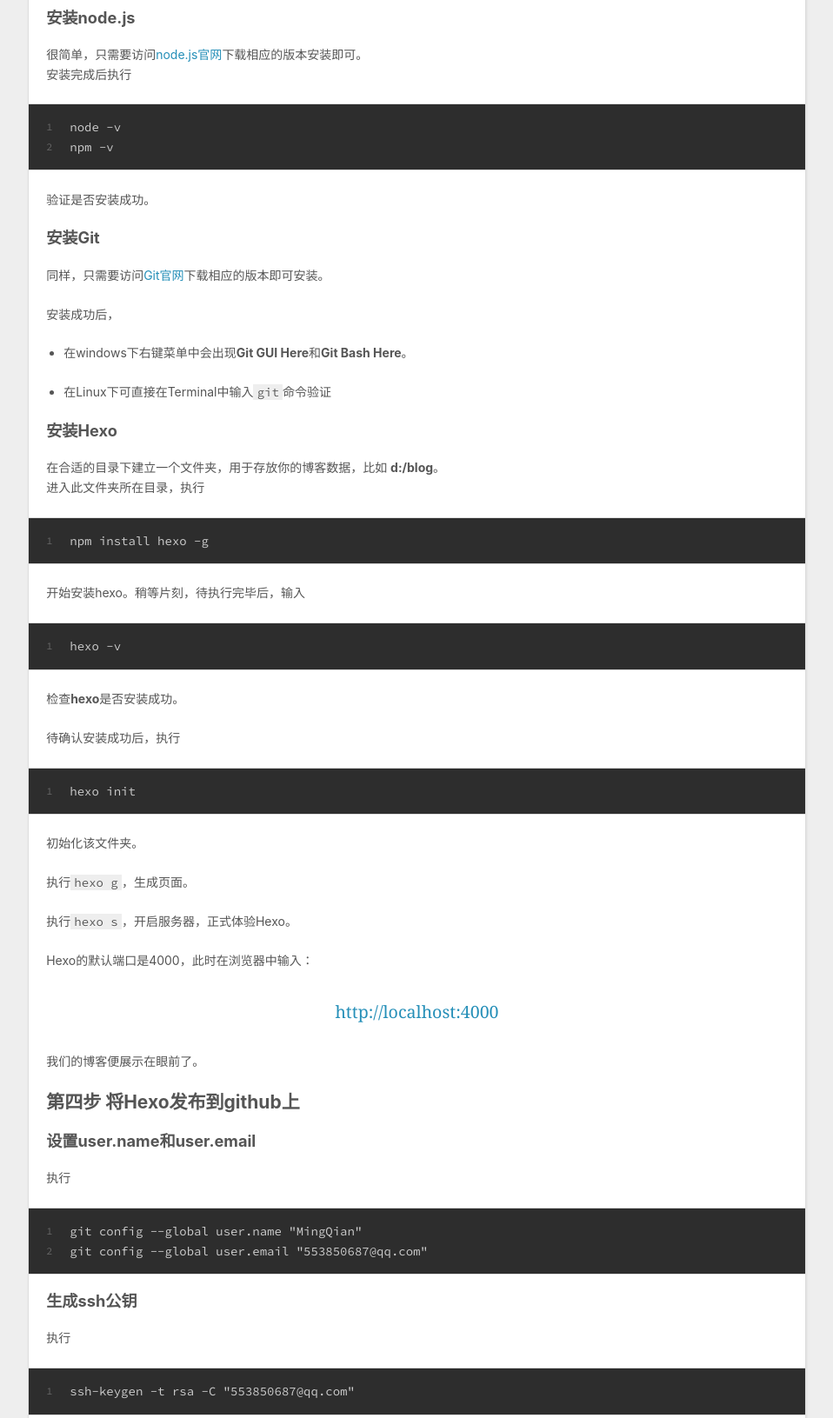
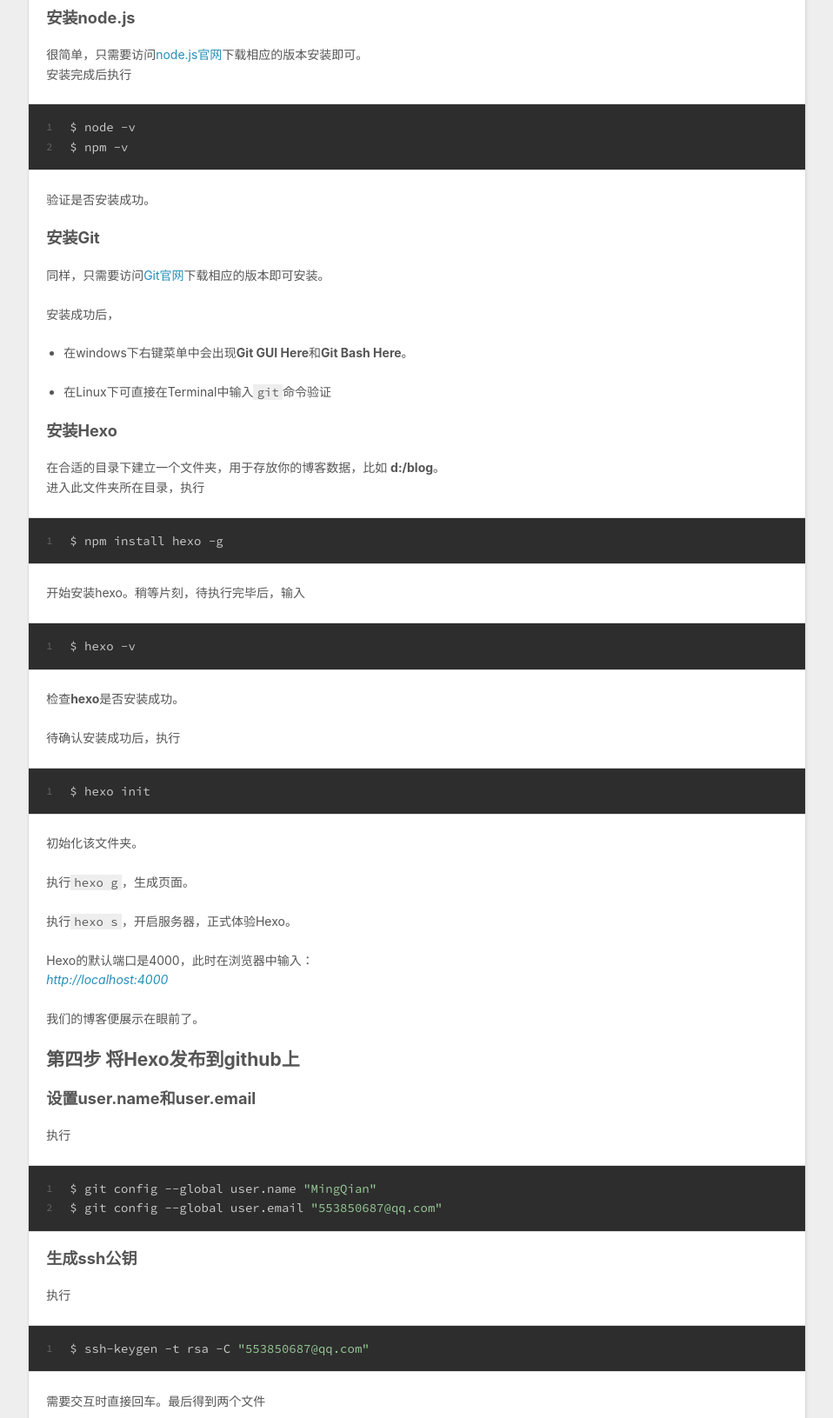
Before and after one commit to StrongRock/strongrock.github.io, a plain HTML site: page 2018-11-15/利用Hexo与github打造个人博客/index.html in a window 1280 px wide. Shown: the part 840-2471 px from the top of the page at 87% size, without its empty margins (8-966 px from the left). Drawn offline with nearby package versions, Linux system fonts and the light colour scheme.

Commit message:
Site updated: 2018-11-15 23:28:07

```diff
--- a/2018-11-15/利用Hexo与github打造个人博客/index.html
+++ b/2018-11-15/利用Hexo与github打造个人博客/index.html
@@ -14,7 +14,7 @@
 <meta property="og:site_name" content="StrongRock">
 <meta property="og:description" content="第一步 注册github在github上注册一个账号，当然，如果已经有了github账号则可以跳过这一步。 第二步 新建一个repository新的仓库的名字应为如下形式： 1账号名.github.io 进入当前仓库的setting页面，找到GitHub Pages，会发现一行提示：">
 <meta property="og:locale" content="default">
-<meta property="og:updated_time" content="2018-11-15T15:22:59.235Z">
+<meta property="og:updated_time" content="2018-11-15T15:27:59.397Z">
 <meta name="twitter:card" content="summary">
 <meta name="twitter:title" content="利用Hexo与github打造个人博客">
 <meta name="twitter:description" content="第一步 注册github在github上注册一个账号，当然，如果已经有了github账号则可以跳过这一步。 第二步 新建一个repository新的仓库的名字应为如下形式： 1账号名.github.io 进入当前仓库的setting页面，找到GitHub Pages，会发现一行提示：">
@@ -93,7 +93,7 @@
 <a id="more"></a>
 <p><em>Your site is published at <a href="https://strongrock.github.io/">https://strongrock.github.io/</a></em></p>
 <h2 id="第三步-配置本地环境"><a href="#第三步-配置本地环境" class="headerlink" title="第三步 配置本地环境"></a>第三步 配置本地环境</h2><h3 id="安装node-js"><a href="#安装node-js" class="headerlink" title="安装node.js"></a>安装node.js</h3><p>很简单，只需要访问<a href="https://nodejs.org/en/" target="_blank" rel="noopener">node.js官网</a>下载相应的版本安装即可。<br>安装完成后执行</p>
-<figure class="highlight plain"><table><tr><td class="gutter"><pre><span class="line">1</span><br><span class="line">2</span><br></pre></td><td class="code"><pre><span class="line">node -v</span><br><span class="line">npm -v</span><br></pre></td></tr></table></figure>
+<figure class="highlight bash"><table><tr><td class="gutter"><pre><span class="line">1</span><br><span class="line">2</span><br></pre></td><td class="code"><pre><span class="line">$ node -v</span><br><span class="line">$ npm -v</span><br></pre></td></tr></table></figure>
 <p>验证是否安装成功。</p>
 <h3 id="安装Git"><a href="#安装Git" class="headerlink" title="安装Git"></a>安装Git</h3><p>同样，只需要访问<a href="https://git-scm.com/" target="_blank" rel="noopener">Git官网</a>下载相应的版本即可安装。</p>
 <p>安装成功后，</p>
@@ -104,37 +104,34 @@
 </li>
 </ul>
 <h3 id="安装Hexo"><a href="#安装Hexo" class="headerlink" title="安装Hexo"></a>安装Hexo</h3><p>在合适的目录下建立一个文件夹，用于存放你的博客数据，比如 <strong>d:/blog</strong>。<br>进入此文件夹所在目录，执行</p>
-<figure class="highlight plain"><table><tr><td class="gutter"><pre><span class="line">1</span><br></pre></td><td class="code"><pre><span class="line">npm install hexo -g</span><br></pre></td></tr></table></figure>
+<figure class="highlight bash"><table><tr><td class="gutter"><pre><span class="line">1</span><br></pre></td><td class="code"><pre><span class="line">$ npm install hexo -g</span><br></pre></td></tr></table></figure>
 <p>开始安装hexo。稍等片刻，待执行完毕后，输入</p>
-<figure class="highlight plain"><table><tr><td class="gutter"><pre><span class="line">1</span><br></pre></td><td class="code"><pre><span class="line">hexo -v</span><br></pre></td></tr></table></figure>
+<figure class="highlight bash"><table><tr><td class="gutter"><pre><span class="line">1</span><br></pre></td><td class="code"><pre><span class="line">$ hexo -v</span><br></pre></td></tr></table></figure>
 <p>检查<strong>hexo</strong>是否安装成功。</p>
 <p>待确认安装成功后，执行</p>
-<figure class="highlight plain"><table><tr><td class="gutter"><pre><span class="line">1</span><br></pre></td><td class="code"><pre><span class="line">hexo init</span><br></pre></td></tr></table></figure>
+<figure class="highlight bash"><table><tr><td class="gutter"><pre><span class="line">1</span><br></pre></td><td class="code"><pre><span class="line">$ hexo init</span><br></pre></td></tr></table></figure>
 <p>初始化该文件夹。</p>
 <p>执行<code>hexo g</code>，生成页面。</p>
 <p>执行<code>hexo s</code>，开启服务器，正式体验Hexo。</p>
-<p>Hexo的默认端口是4000，此时在浏览器中输入：</p>
-<blockquote>
-<p><a href="http://localhost:4000" target="_blank" rel="noopener">http://localhost:4000</a></p>
-</blockquote>
+<p>Hexo的默认端口是4000，此时在浏览器中输入：<br><em><a href="http://localhost:4000" target="_blank" rel="noopener">http://localhost:4000</a></em></p>
 <p>我们的博客便展示在眼前了。</p>
 <h2 id="第四步-将Hexo发布到github上"><a href="#第四步-将Hexo发布到github上" class="headerlink" title="第四步 将Hexo发布到github上"></a>第四步 将Hexo发布到github上</h2><h3 id="设置user-name和user-email"><a href="#设置user-name和user-email" class="headerlink" title="设置user.name和user.email"></a>设置<strong>user.name</strong>和<strong>user.email</strong></h3><p>执行</p>
-<figure class="highlight plain"><table><tr><td class="gutter"><pre><span class="line">1</span><br><span class="line">2</span><br></pre></td><td class="code"><pre><span class="line">git config --global user.name &quot;MingQian&quot;</span><br><span class="line">git config --global user.email &quot;553850687@qq.com&quot;</span><br></pre></td></tr></table></figure>
+<figure class="highlight bash"><table><tr><td class="gutter"><pre><span class="line">1</span><br><span class="line">2</span><br></pre></td><td class="code"><pre><span class="line">$ git config --global user.name <span class="string">"MingQian"</span></span><br><span class="line">$ git config --global user.email <span class="string">"553850687@qq.com"</span></span><br></pre></td></tr></table></figure>
 <h3 id="生成ssh公钥"><a href="#生成ssh公钥" class="headerlink" title="生成ssh公钥"></a>生成ssh公钥</h3><p>执行</p>
-<figure class="highlight plain"><table><tr><td class="gutter"><pre><span class="line">1</span><br></pre></td><td class="code"><pre><span class="line">ssh-keygen -t rsa -C &quot;553850687@qq.com&quot;</span><br></pre></td></tr></table></figure>
+<figure class="highlight bash"><table><tr><td class="gutter"><pre><span class="line">1</span><br></pre></td><td class="code"><pre><span class="line">$ ssh-keygen -t rsa -C <span class="string">"553850687@qq.com"</span></span><br></pre></td></tr></table></figure>
 <p>需要交互时直接回车。最后得到两个文件</p>
 <figure class="highlight plain"><table><tr><td class="gutter"><pre><span class="line">1</span><br><span class="line">2</span><br></pre></td><td class="code"><pre><span class="line">id_rsa</span><br><span class="line">id_rsa.pub</span><br></pre></td></tr></table></figure>
 <p>这两个文件默认保存在当前用户目录下的<strong>.ssh</strong>目录中。</p>
 <h3 id="在github上设置SSH-Key"><a href="#在github上设置SSH-Key" class="headerlink" title="在github上设置SSH Key"></a>在github上设置SSH Key</h3><p>登陆github，在<strong>setting</strong>页面中进入<strong>SSH and GPG keys</strong>栏目，添加新的<strong>SSH Key</strong>。即，将<strong>id_ras.pub</strong>文件中的内容添加到SSH Keys中即可。</p>
 <p>在Git bash中执行：</p>
-<figure class="highlight plain"><table><tr><td class="gutter"><pre><span class="line">1</span><br></pre></td><td class="code"><pre><span class="line">git -T git@github.com</span><br></pre></td></tr></table></figure>
+<figure class="highlight bash"><table><tr><td class="gutter"><pre><span class="line">1</span><br></pre></td><td class="code"><pre><span class="line">$ git -T git@github.com</span><br></pre></td></tr></table></figure>
 <p>如果看到<code>Hi,【你的用户名】</code>，则表明SSH配置成功。</p>
 <h3 id="配置Deployment"><a href="#配置Deployment" class="headerlink" title="配置Deployment"></a>配置Deployment</h3><p>在hexo目录下，找到<strong>_config.yml</strong>文件,配置如下：</p>
 <figure class="highlight plain"><table><tr><td class="gutter"><pre><span class="line">1</span><br><span class="line">2</span><br><span class="line">3</span><br><span class="line">4</span><br></pre></td><td class="code"><pre><span class="line">deploy:</span><br><span class="line">  type: git</span><br><span class="line">  repo: git@github.com:StrongRock/strongrock.github.io.git</span><br><span class="line">  branch: master</span><br></pre></td></tr></table></figure>
 <h3 id="安装hexo的deploy拓展"><a href="#安装hexo的deploy拓展" class="headerlink" title="安装hexo的deploy拓展"></a>安装hexo的deploy拓展</h3><p>执行</p>
-<figure class="highlight plain"><table><tr><td class="gutter"><pre><span class="line">1</span><br></pre></td><td class="code"><pre><span class="line">npm install hexo-deployer-git --save</span><br></pre></td></tr></table></figure>
+<figure class="highlight bash"><table><tr><td class="gutter"><pre><span class="line">1</span><br></pre></td><td class="code"><pre><span class="line">$ npm install hexo-deployer-git --save</span><br></pre></td></tr></table></figure>
 <h3 id="发布到github"><a href="#发布到github" class="headerlink" title="发布到github"></a>发布到github</h3><p>执行</p>
-<figure class="highlight plain"><table><tr><td class="gutter"><pre><span class="line">1</span><br></pre></td><td class="code"><pre><span class="line">hexo g -d</span><br></pre></td></tr></table></figure>
+<figure class="highlight bash"><table><tr><td class="gutter"><pre><span class="line">1</span><br></pre></td><td class="code"><pre><span class="line">$ hexo g -d</span><br></pre></td></tr></table></figure>
 <p>此时，你就可以访问<strong> <em> [你的用户名].github.io </em> </strong>，看看效果了。</p>
 <hr>
 <p>至此，我们的博客便配置完成了。许多其他的好玩儿功能，来日边用便挖掘吧。</p>
```
